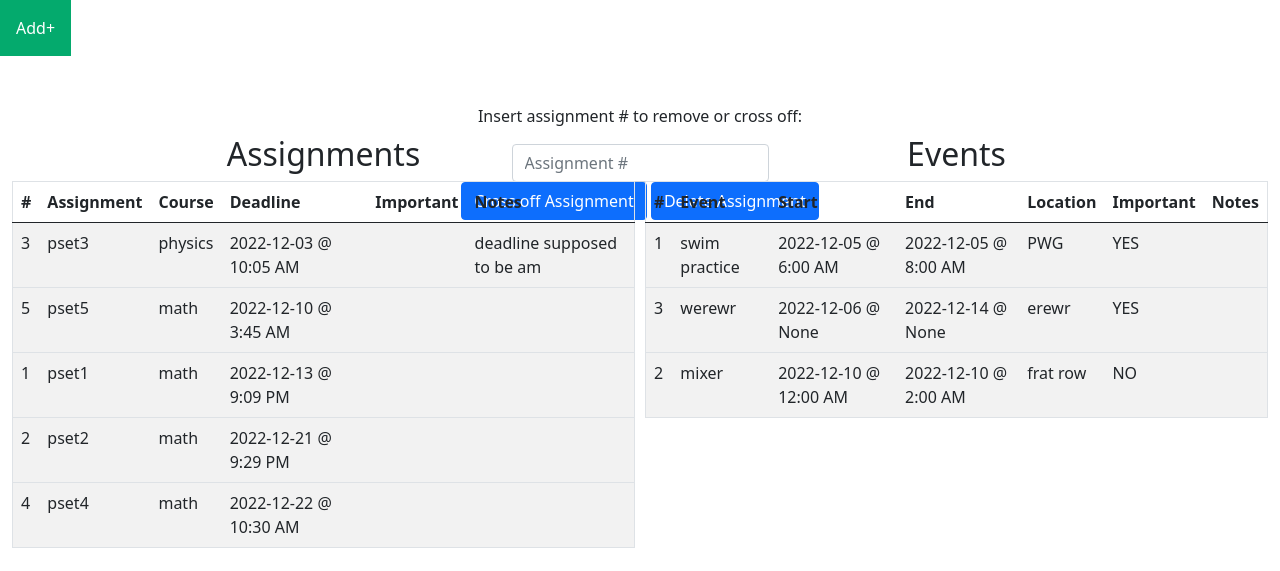
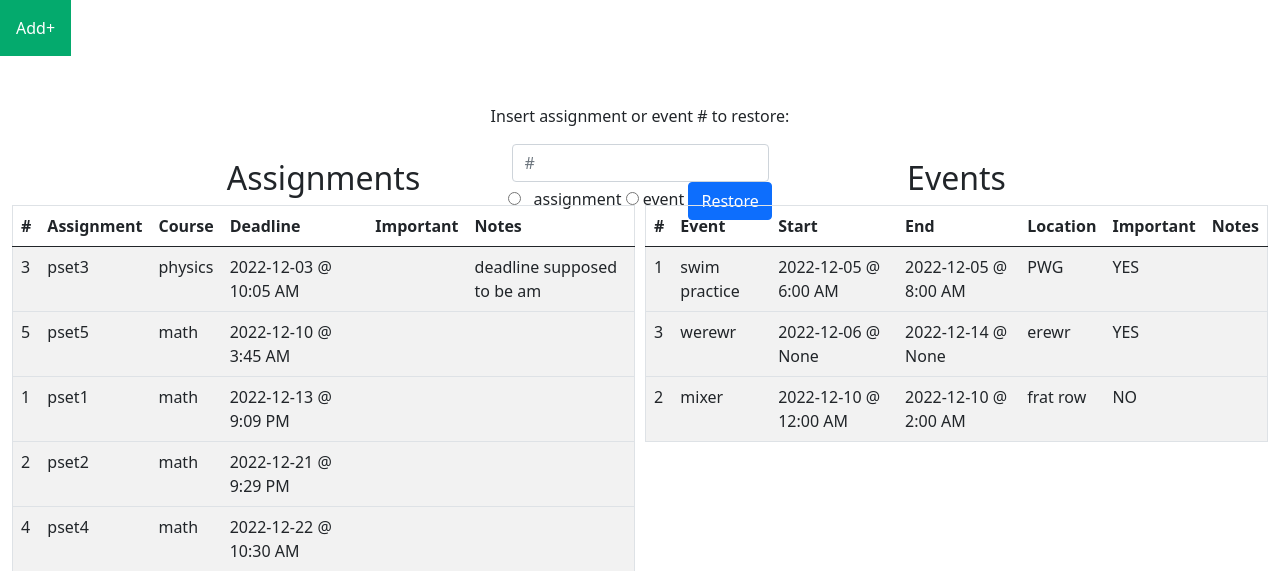
Before and after one commit to adhamhus/CS50FinalProject, a Flask app: page /archive in a window 1280 px wide. Shown: the part 66-637 px from the top of the page. Run offline with Flask 2, Linux system fonts and the light colour scheme; a user stored in the database is signed in; some libraries are stand-ins or nearby versions.

Commit message:
cross out and restore implemented

```diff
--- a/bulldogbrain/app.py
+++ b/bulldogbrain/app.py
@@ -192,20 +192,23 @@
 def list():
 
     """List view of assignments and events"""
-    # Populates the list html table
+    assignments = db.execute(
+            "SELECT id, title, course, date(deadline) as date, CASE WHEN StrFTime('%H', deadline) % 12 = 0 THEN 12 ELSE StrFTime('%H', deadline) % 12 END || ':' || StrFTime('%M', deadline) || ' ' || CASE WHEN CAST(StrFTime('%H', deadline) AS INTEGER) > 12 THEN 'PM' ELSE 'AM' END 'time', importance, notes FROM assignments WHERE user_id = ? AND completed != 1 ORDER BY deadline ASC", session["user_id"])
+    events = db.execute(
+            "SELECT event_id, title, location, start_date, CASE WHEN StrFTime('%H', start_time) % 12 = 0 THEN 12 ELSE StrFTime('%H', start_time) % 12 END || ':' || StrFTime('%M', start_time) || ' ' || CASE WHEN CAST(StrFTime('%H', start_time) AS INTEGER) > 12 THEN 'PM' ELSE 'AM' END 'start_time', end_date, CASE WHEN StrFTime('%H', end_time) % 12 = 0 THEN 12 ELSE StrFTime('%H', end_time) % 12 END || ':' || StrFTime('%M', end_time) || ' ' || CASE WHEN CAST(StrFTime('%H', end_time) AS INTEGER) > 12 THEN 'PM' ELSE 'AM' END 'end_time', importance, notes FROM events WHERE user_id = ? AND completed != 1 ORDER BY start_date ASC, start_time ASC", session["user_id"])
+
     if request.method == "POST":
+        type = request.form.get("type")
+        id = request.form.get("id")
+
+        if type == "assignment":
+            db.execute("UPDATE assignments SET completed = '1' WHERE id = ?", id)
+        elif type == "event":
+            db.execute("UPDATE events SET completed = '1' WHERE event_id = ?", id)
+
+        return redirect("/list")
+    else:
         return render_template("list.html", assignments=assignments, events=events)
-    else:
-        assignments = db.execute(
-            "SELECT id, title, course, date(deadline) as date, CASE WHEN StrFTime('%H', deadline) % 12 = 0 THEN 12 ELSE StrFTime('%H', deadline) % 12 END || ':' || StrFTime('%M', deadline) || ' ' || CASE WHEN CAST(StrFTime('%H', deadline) AS INTEGER) > 12 THEN 'PM' ELSE 'AM' END 'time', importance, notes FROM assignments WHERE user_id = ? ORDER BY deadline ASC", session["user_id"])
-        events = db.execute(
-            "SELECT event_id, title, location, start_date, CASE WHEN StrFTime('%H', start_time) % 12 = 0 THEN 12 ELSE StrFTime('%H', start_time) % 12 END || ':' || StrFTime('%M', start_time) || ' ' || CASE WHEN CAST(StrFTime('%H', start_time) AS INTEGER) > 12 THEN 'PM' ELSE 'AM' END 'start_time', end_date, CASE WHEN StrFTime('%H', end_time) % 12 = 0 THEN 12 ELSE StrFTime('%H', end_time) % 12 END || ':' || StrFTime('%M', end_time) || ' ' || CASE WHEN CAST(StrFTime('%H', end_time) AS INTEGER) > 12 THEN 'PM' ELSE 'AM' END 'end_time', importance, notes FROM events WHERE user_id = ? ORDER BY start_date ASC, start_time ASC", session["user_id"])
-        return render_template("list.html", assignments=assignments, events=events)
-
-# @app.route("/cross_out_assignment", methods=["GET", "POST"])
-
-# def cross_out_assignment():
-#     cross_out_assignments = db.execute("UPDATE assignments SET completed = '1' WHERE id = ?", assignment_id)
 
 @app.route("/archive", methods=["GET", "POST"])
 def archive():
@@ -215,4 +218,16 @@
         "SELECT id, title, course, date(deadline) as date, CASE WHEN StrFTime('%H', deadline) % 12 = 0 THEN 12 ELSE StrFTime('%H', deadline) % 12 END || ':' || StrFTime('%M', deadline) || ' ' || CASE WHEN CAST(StrFTime('%H', deadline) AS INTEGER) > 12 THEN 'PM' ELSE 'AM' END 'time', importance, notes FROM assignments WHERE user_id = ? ORDER BY deadline ASC", session["user_id"])
     events = db.execute(
         "SELECT event_id, title, location, start_date, CASE WHEN StrFTime('%H', start_time) % 12 = 0 THEN 12 ELSE StrFTime('%H', start_time) % 12 END || ':' || StrFTime('%M', start_time) || ' ' || CASE WHEN CAST(StrFTime('%H', start_time) AS INTEGER) > 12 THEN 'PM' ELSE 'AM' END 'start_time', end_date, CASE WHEN StrFTime('%H', end_time) % 12 = 0 THEN 12 ELSE StrFTime('%H', end_time) % 12 END || ':' || StrFTime('%M', end_time) || ' ' || CASE WHEN CAST(StrFTime('%H', end_time) AS INTEGER) > 12 THEN 'PM' ELSE 'AM' END 'end_time', importance, notes FROM events WHERE user_id = ? ORDER BY start_date ASC, start_time ASC", session["user_id"])
-    return render_template("archive.html", assignments=assignments, events=events)
+
+    if request.method == "POST":
+        type = request.form.get("type")
+        id = request.form.get("id")
+
+        if type == "assignment":
+            db.execute("UPDATE assignments SET completed = '0' WHERE id = ?", id)
+        elif type == "event":
+            db.execute("UPDATE events SET completed = '0' WHERE event_id = ?", id)
+
+        return redirect("/list")
+    else:
+        return render_template("archive.html", assignments=assignments, events=events)
--- a/bulldogbrain/templates/archive.html
+++ b/bulldogbrain/templates/archive.html
@@ -5,14 +5,18 @@
 {% endblock %}
 
 {% block main %}
-<div>
-    <form action="/list" method="post">
-        <p>Insert assignment # to remove or cross off:</p>
-        <input autocomplete="off" class="form-control mx-auto w-auto" id="assignment_id" name="assignment_id" placeholder="Assignment #" type="int" required>
-        <button class="btn btn-primary" type="submit">Cross off Assignment</button>
-        <button class="btn btn-primary" type="submit">Delete Assignment</button>
-    </form>
-</div>
+<form action="/archive" method="post">
+    <p>Insert assignment or event # to restore:</p>
+
+    <input autocomplete="off" class="form-control mx-auto w-auto" id="id" name="id" placeholder="#" type="int" required>
+    <input type="radio" id="assignment" name="type" value="assignment">
+        <label for="type">assignment</label>
+    <input type="radio" id="type" name="type" value="event">
+        <label for="type">event</label>
+    <button class="btn btn-primary" type="submit">Restore</button>
+</form>
+<br>
+
 <div class="row">
 <div class="column">
     <h2 style = "position:relative;top:-90px">Assignments</h2>
```
Also changed, not shown: bulldogbrain/templates/list.html (+29 -6 lines), bulldogbrain.db (deleted), bulldogbrain/bulldogbrain.db, 2 other files.
